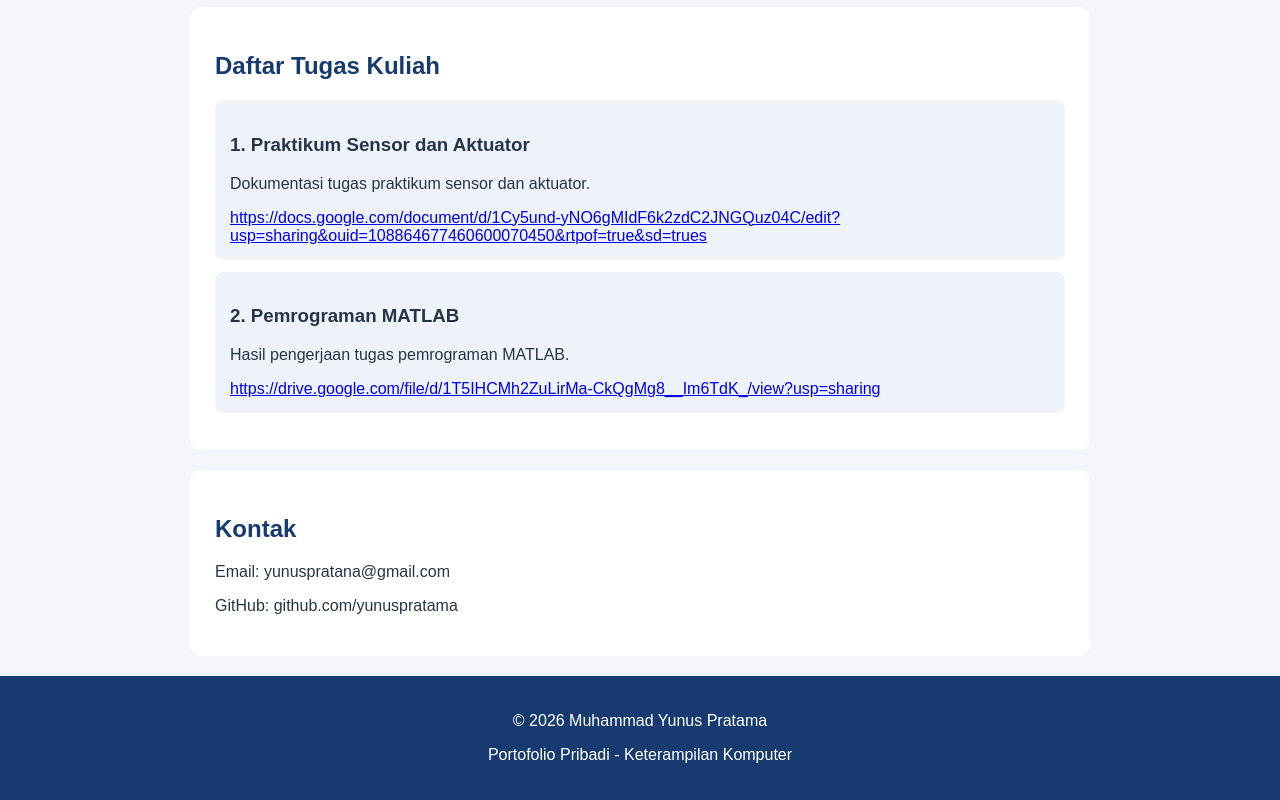
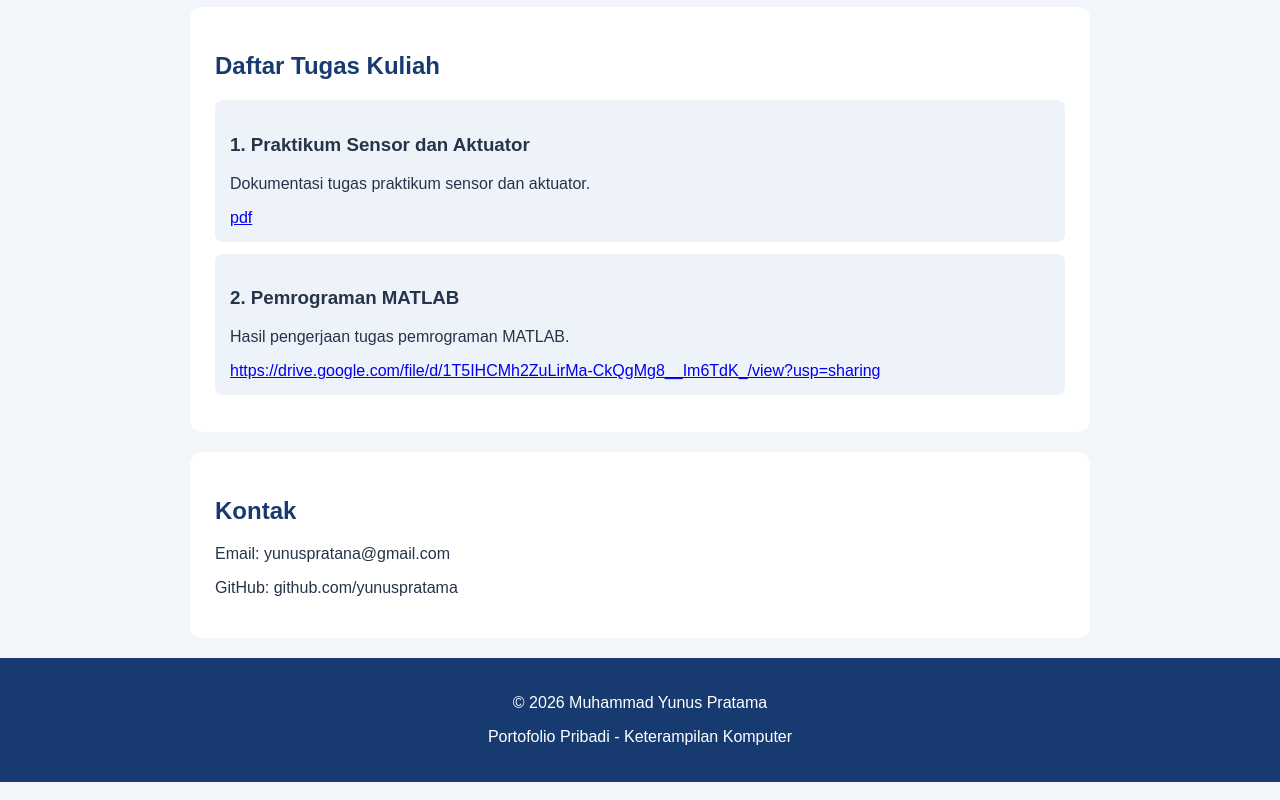
Before and after one commit to yunuspratana-cloud/muhammadyunusp.github.io, a plain HTML site: page index.html in a window 1280 px wide. Shown: the part 992-1792 px from the top of the page. Drawn offline with Linux system fonts and the light colour scheme.

Commit message:
Update index.html

```diff
--- a/index.html
+++ b/index.html
@@ -115,7 +115,7 @@
     <div class="project">
         <h3>1. Praktikum Sensor dan Aktuator</h3>
         <p>Dokumentasi tugas praktikum sensor dan aktuator.</p>
-        <a href="#">https://docs.google.com/document/d/1Cy5und-yNO6gMIdF6k2zdC2JNGQuz04C/edit?usp=sharing&ouid=108864677460600070450&rtpof=true&sd=trues</a>
+        <a href="#">pdf</a>
     </div>
 
     <div class="project">
```
